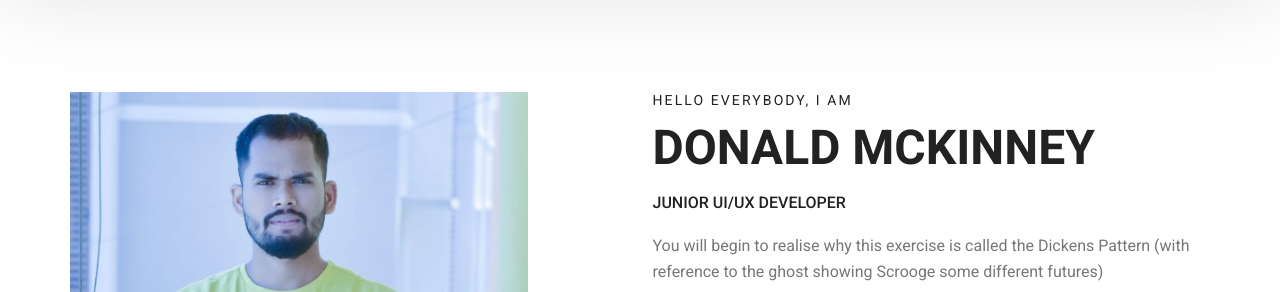
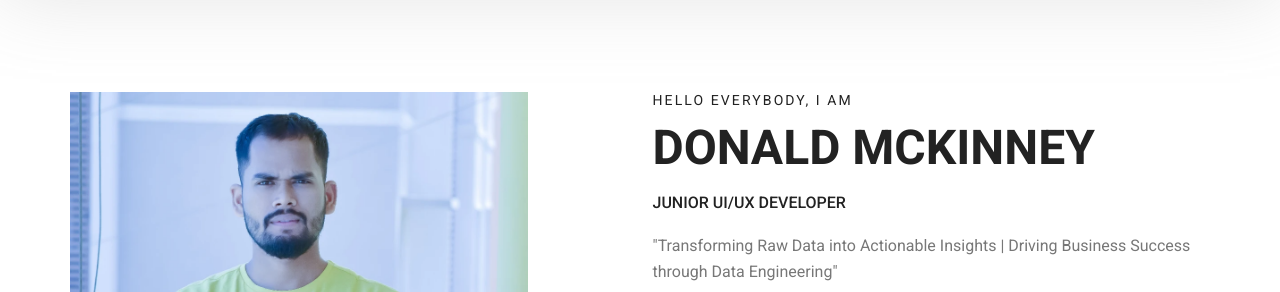
Before and after one commit to Subrat-Mallick/portfolio, a plain HTML site: page about-us.html in a window 1280 px wide. Shown: the part 508-800 px from the top of the page. Drawn offline with Linux system fonts and the light colour scheme.

Commit message:
about changes

```diff
--- a/about-us.html
+++ b/about-us.html
@@ -94,7 +94,7 @@
 								<h6>Hello Everybody, i am</h6>
 								<h3>Donald McKinney</h3>
 								<h4>Junior UI/UX Developer</h4>
-								<p>You will begin to realise why this exercise is called the Dickens Pattern (with reference to the ghost showing Scrooge some different futures)</p>
+								<p>"Transforming Raw Data into Actionable Insights | Driving Business Success through Data Engineering"</p>
 								<ul class="list basic_info">
 									<li><a href="#"><i class="lnr lnr-calendar-full"></i> 31st December, 1992</a></li>
 									<li><a href="#"><i class="lnr lnr-phone-handset"></i> 44 (012) 6954 783</a></li>
```
